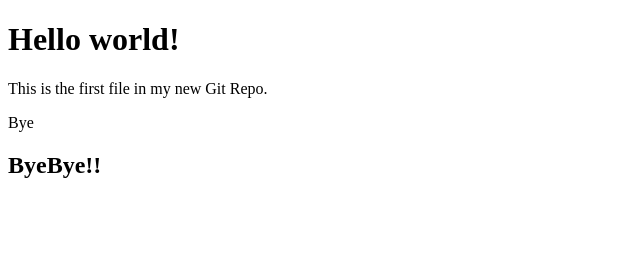
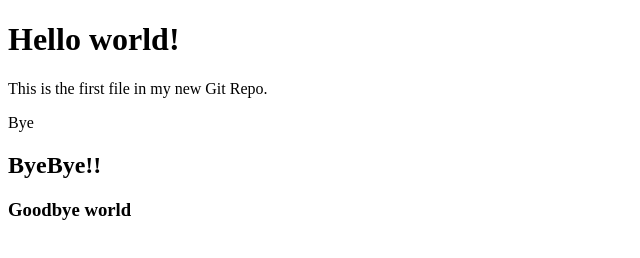
Before and after one commit to Loremh78/prueba-git, a plain HTML site: page index.html in a window 1280 px wide. Shown: the whole page, without its empty margins (0-640 px from the left). Drawn offline with Linux system fonts and the light colour scheme.

Commit message:
Update index.html

```diff
--- a/index.html
+++ b/index.html
@@ -10,6 +10,7 @@
 <p>Bye</p>
 
 <h2>ByeBye!!</h2>
+  <h3>Goodbye world</h3>
 
 </body>
 </html>
```
